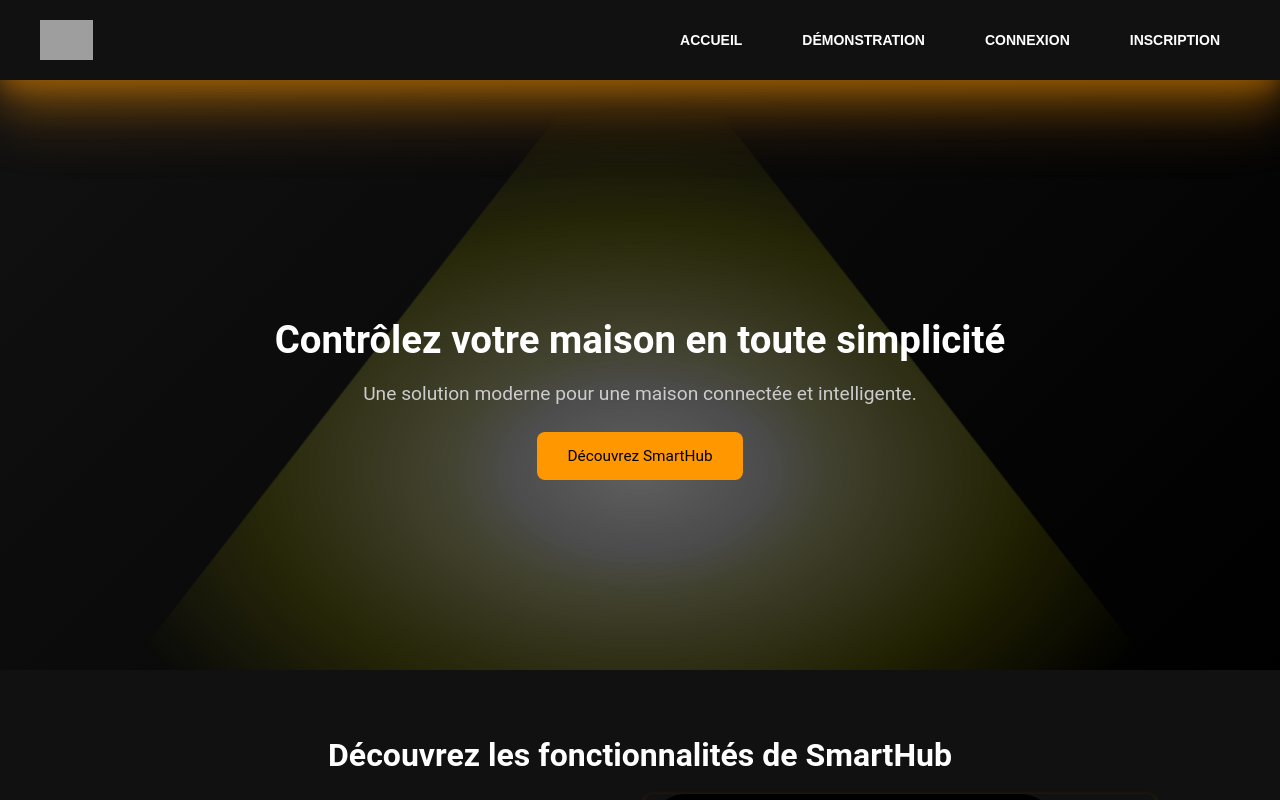
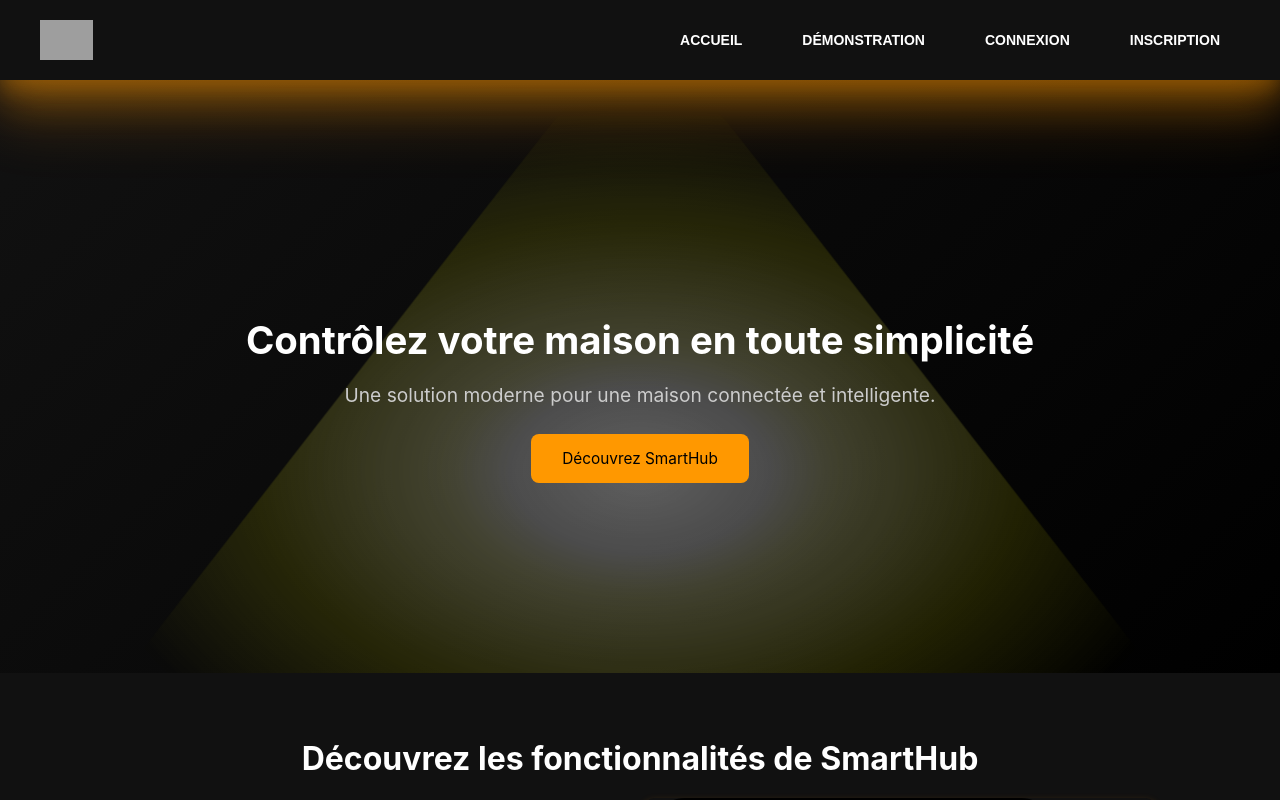
Before and after one commit to Thomshot/SmartHub, an Angular app in the folder front-end/: page / in a window 1280 px wide. Built offline with nearby package versions, Linux system fonts and the light colour scheme; grey boxes are pictures that could not be loaded.

Commit message:
changement de police par SF Pro Text

```diff
--- a/front-end/src/app/app.component.scss
+++ b/front-end/src/app/app.component.scss
@@ -3,7 +3,7 @@
 }
 
 .container {
-  font-family: 'Helvetica Neue', Arial, sans-serif;
+  font-family: 'SF Pro Text', Arial, sans-serif;
   margin: 0;
   padding: 0;
   background-color: #000;
@@ -90,12 +90,14 @@
   font-size: 3vw;
   margin-bottom: 2%;
   color: #fff;
+  font-family: 'SF Pro Text', Arial, sans-serif;
 }
 
 .hero p {
   font-size: 1.5vw;
   margin-bottom: 4%;
   color: #ccc;
+  font-family: 'SF Pro Text', Arial, sans-serif;
 }
 
 .hero .cta {
@@ -160,6 +162,7 @@
   max-width: 800px;
   text-align: center;
   color: #fff;
+  font-family: 'SF Pro Text', Arial, sans-serif;
 }
 
 footer {
--- a/front-end/src/styles.scss
+++ b/front-end/src/styles.scss
@@ -2,7 +2,7 @@
   height: 100%;
   width: 100%;
   margin: 0;
-  font-family: 'Roboto', 'Helvetica Neue', sans-serif;
+  font-family: 'SF Pro Text', 'Roboto', 'Helvetica Neue', sans-serif;
   background-color: #000;
   color: #fff;
   scroll-behavior: smooth;
```
